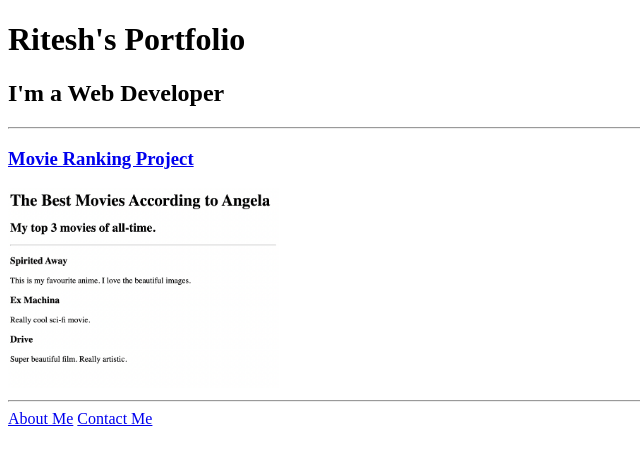
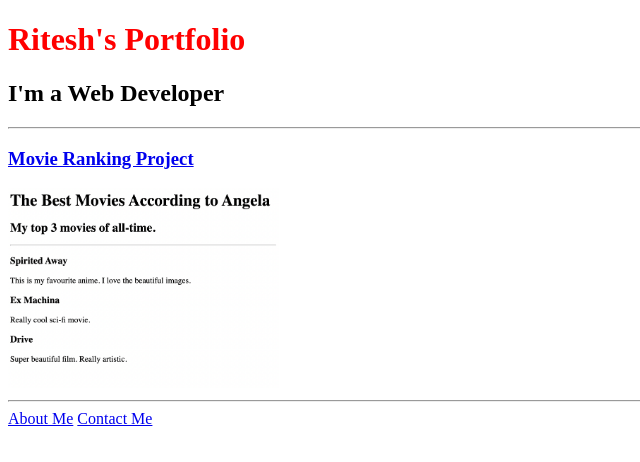
Before and after one commit to RiteshLakra17/portfolio, a plain HTML site: page index.html in a window 1280 px wide. Shown: the whole page, without its empty margins (0-640 px from the left). Drawn offline with Linux system fonts and the light colour scheme.

Commit message:
Update index.html

```diff
--- a/index.html
+++ b/index.html
@@ -7,7 +7,7 @@
 </head>
 
 <body>
-  <h1>Ritesh's Portfolio</h1>
+  <h1 style="color:red">Ritesh's Portfolio</h1>
   <h2>I'm a Web Developer</h2>
   <hr />
   <h3><a href="./public/movie-ranking.html">Movie Ranking Project</a></h3>
```
